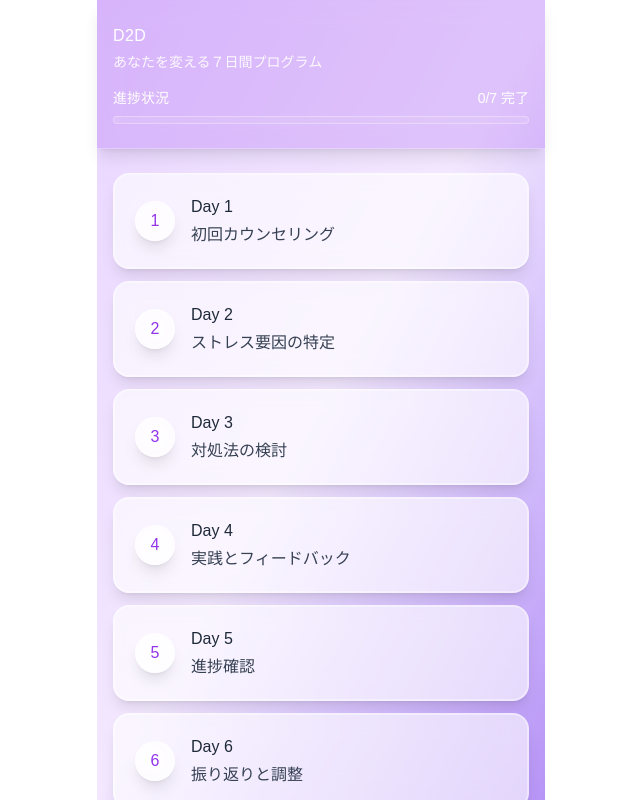
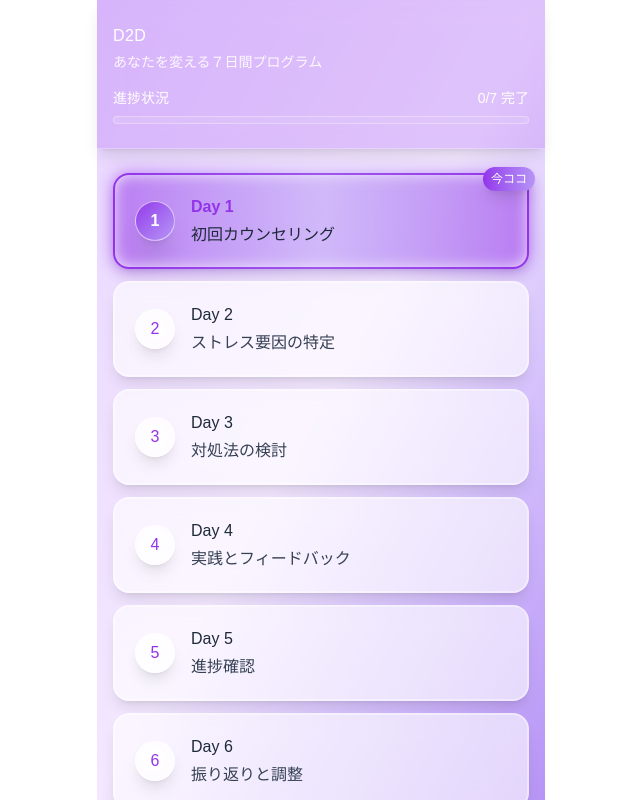
Before and after one commit to tsukasa829/d2d, a Next.js app: page / in a window 1280 px wide. Shown: the whole page, without its empty margins (319-959 px from the left). Built offline with nearby package versions, Linux system fonts and the light colour scheme; no server answers.

Commit message:
feat(home): add visual highlighting for current active day with pulsing effect and badge

```diff
--- a/app/page.tsx
+++ b/app/page.tsx
@@ -8,6 +8,9 @@ import { useSessionStore } from "@/lib/stores/sessionStore";
 export default function Home() {
   const { user } = useSessionStore();
   const stage = user?.stage ?? 0;
+
+  // 現在のDayを判定: stage未満で最も近いday
+  const currentDay = Math.floor(stage) + 1;
 
   const days = [
     { day: 1, title: "初回カウンセリング", completed: stage >= 1, path: "/chat/day1-confirm" },
@@ -44,36 +47,57 @@ export default function Home() {
       <div className="flex-1 overflow-y-auto px-4 py-6">
         <div className="space-y-3">
           {days.map((day, index) => {
+            const isCurrent = day.day === currentDay && !day.completed;
             const DayCard = (
               <motion.div
                 initial={{ opacity: 0, x: -20 }}
                 animate={{ opacity: 1, x: 0 }}
                 transition={{ delay: index * 0.05 }}
-                className={`bg-white/60 backdrop-blur-md rounded-2xl shadow-lg border-2 transition-all ${
+                className={`relative bg-white/60 backdrop-blur-md rounded-2xl shadow-lg border-2 transition-all ${
                   day.completed
                     ? 'border-white/60 opacity-60 cursor-not-allowed'
+                    : isCurrent
+                    ? 'border-[#9333EA] bg-gradient-to-br from-white/80 to-purple-50/80 shadow-2xl cursor-pointer'
                     : 'border-white/40 hover:shadow-xl hover:bg-white/70 cursor-pointer'
                 }`}
               >
-                <div className="p-5 flex items-center gap-4">
-                  <div className={`w-10 h-10 rounded-full flex items-center justify-center backdrop-blur-md border border-white/40 shadow-lg ${
+                {isCurrent && (
+                  <>
+                    <motion.div
+                      className="absolute -inset-0.5 bg-gradient-to-r from-[#9333EA] via-[#B794F6] to-[#9333EA] rounded-2xl opacity-75 blur-sm"
+                      animate={{ opacity: [0.5, 0.75, 0.5] }}
+                      transition={{ duration: 2, repeat: Infinity, ease: "easeInOut" }}
+                    />
+                    <div className="absolute -top-2 -right-2 bg-gradient-to-r from-[#9333EA] to-[#B794F6] text-white text-xs px-2 py-1 rounded-full shadow-lg z-10">
+                      今ココ
+                    </div>
+                  </>
+                )}
+                <div className="relative p-5 flex items-center gap-4">
+                  <div className={`w-10 h-10 rounded-full flex items-center justify-center backdrop-blur-md border shadow-lg ${
                     day.completed
-                      ? 'bg-gradient-to-br from-[#B794F6]/80 to-[#9333EA]/80 text-white'
-                      : 'bg-white/60 text-[#9333EA]'
+                      ? 'bg-gradient-to-br from-[#B794F6]/80 to-[#9333EA]/80 text-white border-white/40'
+                      : isCurrent
+                      ? 'bg-gradient-to-br from-[#9333EA] to-[#B794F6] text-white border-white/60 shadow-xl'
+                      : 'bg-white/60 text-[#9333EA] border-white/40'
                   }`}>
                     {day.completed ? (
                       <svg className="w-6 h-6" fill="none" stroke="currentColor" viewBox="0 0 24 24">
                         <path strokeLinecap="round" strokeLinejoin="round" strokeWidth={2} d="M5 13l4 4L19 7" />
                       </svg>
                     ) : (
-                      <span>{day.day}</span>
+                      <span className={isCurrent ? 'font-bold' : ''}>{day.day}</span>
                     )}
                   </div>
                   <div className="flex-1">
                     <div className="flex items-center gap-3 mb-1">
-                      <h3 className={`${day.completed ? 'text-gray-500 line-through' : 'text-gray-800'}`}>Day {day.day}</h3>
+                      <h3 className={`${day.completed ? 'text-gray-500 line-through' : isCurrent ? 'text-[#9333EA] font-semibold' : 'text-gray-800'}`}>
+                        Day {day.day}
+                      </h3>
                     </div>
-                    <p className={`${day.completed ? 'text-gray-500' : 'text-gray-700'}`}>{day.title}</p>
+                    <p className={`${day.completed ? 'text-gray-500' : isCurrent ? 'text-gray-800 font-medium' : 'text-gray-700'}`}>
+                      {day.title}
+                    </p>
                   </div>
                 </div>
               </motion.div>
```
